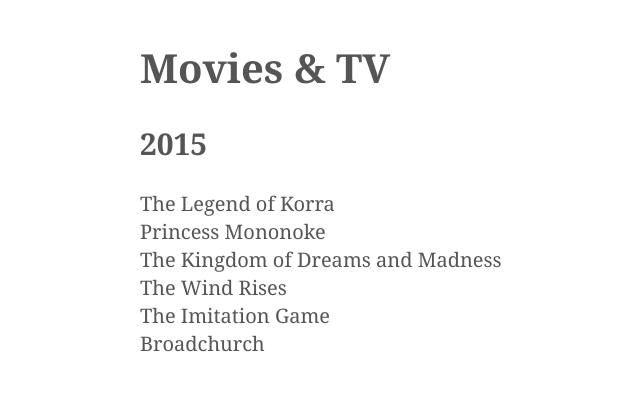
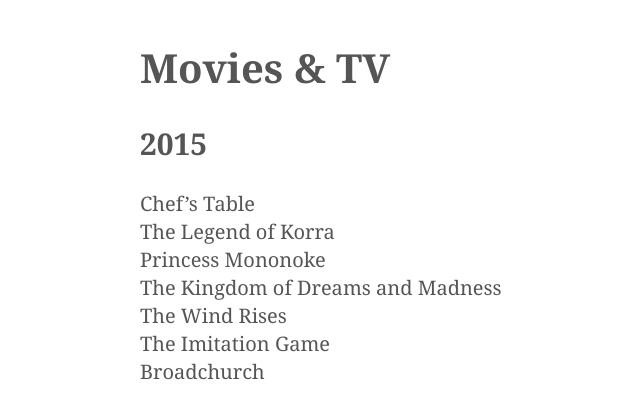
Before and after one commit to kmcgillivray/librarie, a Jekyll site: the page built from movies-and-tv.md, in a window 1280 px wide. Shown: the top 419 px of the page, without its empty margins (175-815 px from the left). Built offline with Jekyll 4.4.1, drawn with Linux system fonts in a browser that asks for light colours.

Commit message:
Add chef's table

```diff
--- a/movies-and-tv.md
+++ b/movies-and-tv.md
@@ -5,6 +5,7 @@ title: Movies & TV
 
 ## 2015
 
+* Chef's Table
 * The Legend of Korra
 * Princess Mononoke
 * The Kingdom of Dreams and Madness
```
